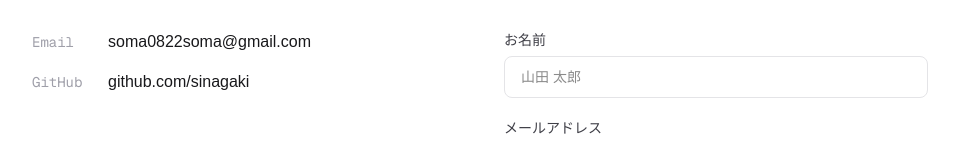
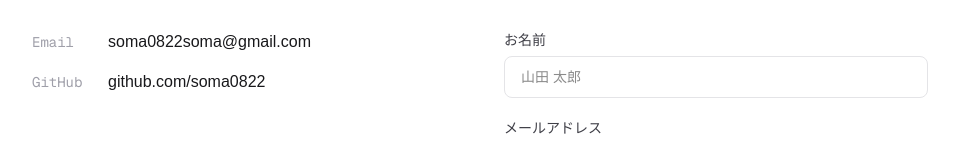
Before and after one commit to soma0822/portfolio, a Next.js app: page / in a window 1280 px wide. Shown: the part 2716-2858 px from the top of the page, without its empty margins (160-1119 px from the left). Built offline with nearby package versions, Linux system fonts and the light colour scheme.

Commit message:
fix: update GitHub links to correct username

```diff
--- a/src/data/portfolio.ts
+++ b/src/data/portfolio.ts
@@ -57,7 +57,7 @@ export const projects: Project[] = [
     description:
       "Next.js + TypeScript + Tailwind CSS で構築した自己紹介サイト。",
     tags: ["Next.js", "TypeScript", "Tailwind CSS"],
-    github: "https://github.com/sinagaki/portfolio",
+    github: "https://github.com/soma0822/portfolio",
   },
   {
     id: 2,
@@ -71,5 +71,5 @@ export const projects: Project[] = [
 
 export const contactInfo: ContactInfo = {
   email: "soma0822soma@gmail.com",
-  github: "https://github.com/sinagaki",
+  github: "https://github.com/soma0822",
 };
```
